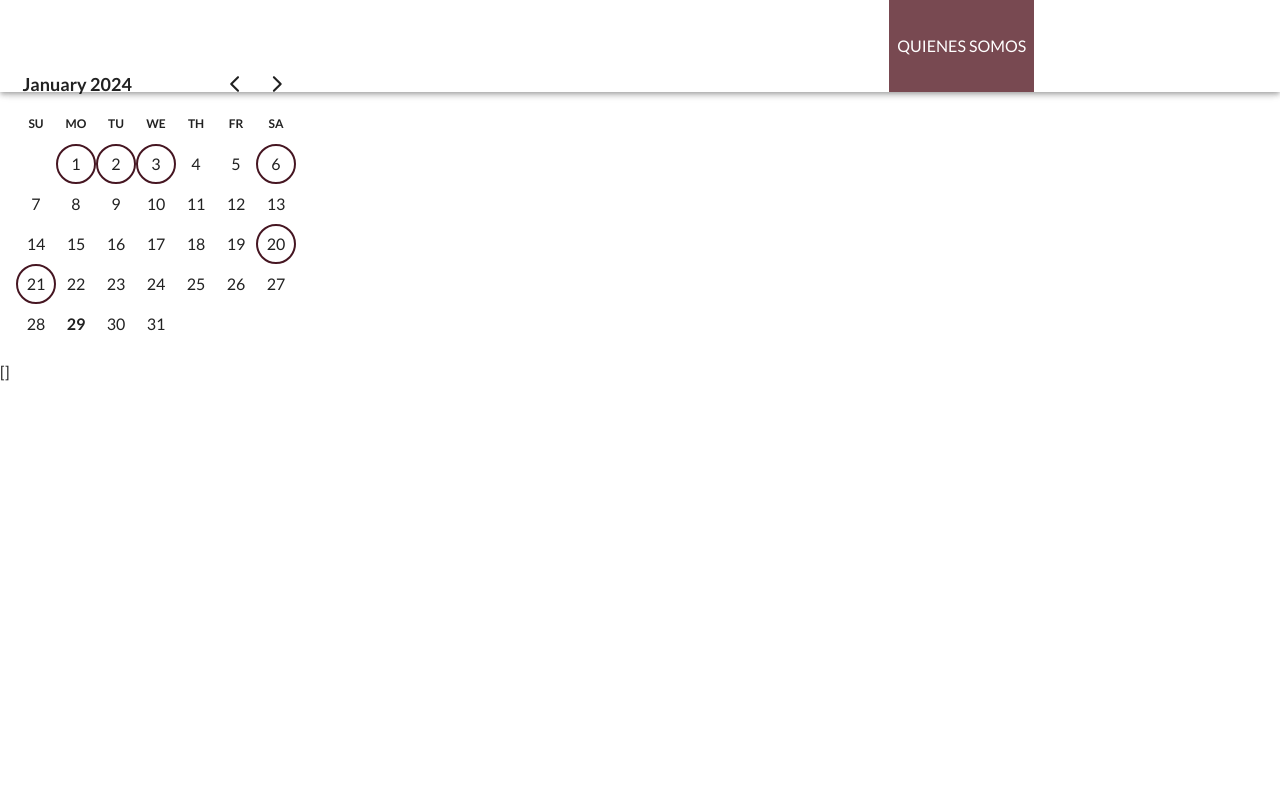
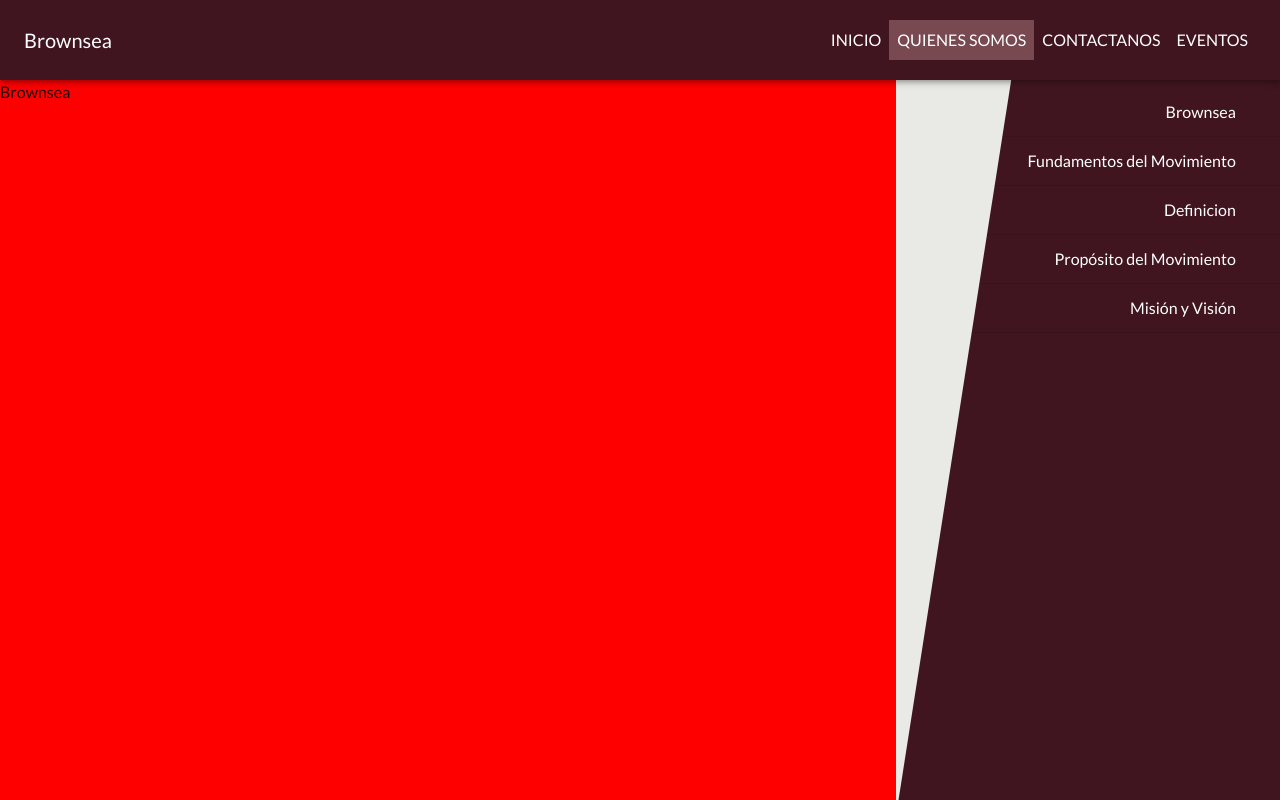
Before and after one commit to ruthunz/client-scout, a React (Vite) app: page /about in a window 1280 px wide. Built offline with nearby package versions, Linux system fonts and the light colour scheme.

Commit message:
T4 About

```diff
--- a/src/App.jsx
+++ b/src/App.jsx
@@ -7,6 +7,8 @@ import Navbar from "./components/navbar/Navbar";
 import Contact from "./pages/Contact";
 import About from "./pages/About";
 import Events from "./pages/Events";
+import Brownsea from "./components/about/Brownsea";
+import Fundaments from "./components/about/Fundaments";
 
 const navLinks = [
   { title: "Inicio", path: "/" },
@@ -27,12 +29,21 @@ function App() {
             width: "100vw",
             height: "100vh",
             overflowX: "hidden",
+            overflowY: "hidden",
           }}
         >
           <Navbar navLinks={navLinks} />
           <Routes>
+            <Route index element={<Home />} />
             <Route path="/" element={<Home />} />
-            <Route path="/about" element={<About />} />
+            <Route path="/about" element={<About />}>
+              <Route index element={<Brownsea />} />
+              <Route path="brownsea" element={<Brownsea />} />
+              <Route path="fundaments" element={<Fundaments />} />
+              <Route path="definition" element={<Brownsea />} />
+              <Route path="purpose" element={<Brownsea />} />
+              <Route path="mision" element={<Brownsea />} />
+            </Route>
             <Route path="/contact" element={<Contact />} />
             <Route path="/events" element={<Events />} />
           </Routes>
--- /dev/null
+++ b/src/components/about/Brownsea.jsx
@@ -0,0 +1,8 @@
+import { Box } from "@mui/material";
+import React from "react";
+
+const Brownsea = () => {
+  return <Box sx={{ height: "100%", backgroundColor: "red" }}>Brownsea</Box>;
+};
+
+export default Brownsea;
--- /dev/null
+++ b/src/components/about/Fundaments.jsx
@@ -0,0 +1,7 @@
+import React from "react";
+
+const Fundaments = () => {
+  return <div>Fundaments</div>;
+};
+
+export default Fundaments;
--- /dev/null
+++ b/src/components/about/Sidebar.jsx
@@ -0,0 +1,52 @@
+import React from "react";
+import {
+  Box,
+  List,
+  ListItem,
+  ListItemButton,
+  ListItemText,
+} from "@mui/material";
+
+import { NavLink } from "react-router-dom";
+
+const Sidebar = ({ navLinks }) => {
+  return (
+    <nav>
+      <List>
+        {navLinks.map((item) => (
+          <ListItem
+            key={item.title}
+            disablePadding
+            divider
+            sx={{
+              color: "white",
+            }}
+          >
+            <ListItemButton
+              component={NavLink}
+              to={item.path}
+              onClick={() => setOpenDrawer(false)}
+              sx={{
+                "&.active": {
+                  backgroundColor: "brand.lightgrey",
+                },
+              }}
+            >
+              <ListItemText
+                primary={item.title}
+                sx={{
+                  display: "flex",
+                  flexDirection: "column",
+                  alignItems: "end",
+                  paddingRight: "8%",
+                }}
+              />
+            </ListItemButton>
+          </ListItem>
+        ))}
+      </List>
+    </nav>
+  );
+};
+
+export default Sidebar;
--- a/src/components/contact/ContactForm.jsx
+++ b/src/components/contact/ContactForm.jsx
@@ -160,7 +160,11 @@ const ContactForm = () => {
                 variant="text"
                 fullWidth
                 disabled={isSubmitting}
-                sx={{ bgcolor: "background.primary", color: "white" }}
+                sx={{
+                  bgcolor: "background.primary",
+                  color: "white",
+                  borderRadius: 0,
+                }}
               >
                 Enviar
               </Button>
--- a/src/components/contact/Location.jsx
+++ b/src/components/contact/Location.jsx
@@ -11,10 +11,8 @@ const Location = () => {
         flexWrap: "wrap",
         height: "50%",
         justifyContent: "center",
-        alignContent: "center",
         overflowY: "auto",
-        padding: "64px 8px 0 8px",
-        backgroundColor: " coral",
+        padding: "8px 8px 0 8px",
       }}
       component={motion.div}
       initial={{ opacity: 0 }}
--- a/src/components/navbar/Navbar.jsx
+++ b/src/components/navbar/Navbar.jsx
@@ -17,7 +17,13 @@ const Navbar = ({ navLinks }) => {
 
   return (
     <Box sx={{ flexGrow: 1 }}>
-      <AppBar position="fixed" sx={{ backgroundColor: "transparent" }}>
+      <AppBar
+        sx={{
+          height: "80px",
+          position: "relative",
+          justifyContent: "center",
+        }}
+      >
         <Toolbar>
           <Typography variant="h6" component="div" sx={{ flexGrow: 1 }}>
             Brownsea
@@ -34,7 +40,6 @@ const Navbar = ({ navLinks }) => {
                 component={NavLink}
                 to={item.path}
                 sx={{
-                  height: "92px",
                   fontSize: "16px",
                   borderRadius: 0,
                   "&.active": {
--- a/src/pages/About.jsx
+++ b/src/pages/About.jsx
@@ -1,41 +1,60 @@
 import { Box } from "@mui/material";
-import React, { useEffect, useState } from "react";
-import { DayPicker } from "react-day-picker";
-import { eventdata } from "./eventsdata";
-import moment from "moment";
+import React from "react";
+import Sidebar from "../components/about/Sidebar";
+import { Routes, Route, Outlet } from "react-router-dom";
+import Brownsea from "../components/about/Brownsea";
+import Fundaments from "../components/about/Fundaments";
 
-const bookedStyle = { border: "2px solid #461622" };
+const SideBarLinks = [
+  { title: "Brownsea", path: "/about/brownsea" },
+  { title: "Fundamentos del Movimiento", path: "/about/fundaments" },
+  { title: "Definicion", path: "/about/definition" },
+  { title: "Propósito del Movimiento", path: "/about/purpose" },
+  { title: "Misión y Visión", path: "/about/mision" },
+];
 
 const About = () => {
-  const [selectedDay, setSelectedDay] = useState();
-  const [currentEvents, setCurrentEvents] = useState([]);
-  const [event, setEvent] = useState(null);
-
-  useEffect(() => {
-    eventdata.forEach((event) => {
-      const dates = event.dates.map((date) => new Date(date));
-      setCurrentEvents((currentEvents) => [...currentEvents, ...dates]);
-    });
-  }, [eventdata]);
-
-  useEffect(() => {
-    const e = eventdata.filter((event) =>
-      event.dates.includes(moment(selectedDay).format("YYYY/MM/DD"))
-    );
-    setEvent(e);
-  }, [selectedDay]);
-
   return (
-    <Box mt={8}>
-      <DayPicker
-        mode="single"
-        selected={selectedDay}
-        onSelect={setSelectedDay}
-        modifiers={{ booked: currentEvents }}
-        modifiersStyles={{ booked: bookedStyle }}
-      />
-      {event && <p>{JSON.stringify(event)}</p>}
+    <Box
+      sx={{
+        backgroundColor: "brand.lightgrey",
+        display: "flex",
+        justifyContent: "center",
+        flexWrap: "wrap",
+        height: "92%",
+        width: "100%",
+        overflowY: "auto",
+      }}
+    >
+      <Box
+        sx={{
+          height: "100%",
+          width: { xs: "100%", sm: "100%", md: "70%", lg: "70%" },
+        }}
+      >
+        <Outlet />
+      </Box>
+      <Box
+        sx={{
+          height: "100%",
+          width: { xs: "100%", sm: "100%", md: "30%", lg: "30%" },
+          backgroundColor: "background.primary",
+          clipPath: "polygon(30% 0, 100% 0, 100% 100%, 0% 100%)",
+        }}
+      >
+        <Sidebar navLinks={SideBarLinks}></Sidebar>
+      </Box>
     </Box>
   );
 };
 export default About;
+/*
+
+        <Routes>
+          <Route path="/about/brownsea" element={<Brownsea />} />
+          <Route path="/about/fundaments" element={<Fundaments />} />
+          <Route path="/about/definition" element={<Brownsea />} />
+          <Route path="/about/purpose" element={<Brownsea />} />
+          <Route path="/about/mision" element={<Brownsea />} />
+        </Routes>
+*/
--- a/src/pages/Contact.jsx
+++ b/src/pages/Contact.jsx
@@ -10,7 +10,6 @@ const Contact = () => {
         display: "flex",
         flexDirection: "row",
         flexWrap: "wrap",
-        paddingTop: "5%",
         height: "100%",
         width: "100%",
         backgroundColor: "brand.lightgrey",
@@ -22,14 +21,9 @@ const Contact = () => {
           alignItems: "center",
           backgroundColor: "background.primary",
           display: "flex",
-          height: { xs: "13%", sm: "13%", md: "100%", lg: "100%" },
+          height: { xs: "12%", sm: "12%", md: "100%", lg: "100%" },
           flexDirection: "column",
-          justifyContent: {
-            xs: "end",
-            sm: "end",
-            md: "center",
-            lg: "center",
-          },
+          justifyContent: "center",
           width: { xs: "100%", sm: "100%", md: "50%", lg: "50%" },
           clipPath: "polygon(0 0, 80% 0, 100% 100%, 0% 100%)",
         }}
@@ -61,7 +55,7 @@ const Contact = () => {
         sx={{
           display: "flex",
           flexDirection: "column",
-          height: { xs: "87%", sm: "87%", md: "100%", lg: "100%" },
+          height: { xs: "88%", sm: "88%", md: "100%", lg: "100%" },
           width: { xs: "100%", sm: "100%", md: "50%", lg: "50%" },
         }}
       >
--- a/src/pages/styles.js
+++ b/src/pages/styles.js
@@ -8,7 +8,7 @@ export const homeContainer = {
   backgroundRepeat: "no-repeat",
   backgroundColor: "brand.grey",
   paddingTop: "4%",
-  height: "100%",
+  height: "92%",
   width: "100%",
   display: "flex",
   justifyContent: "center",
```
